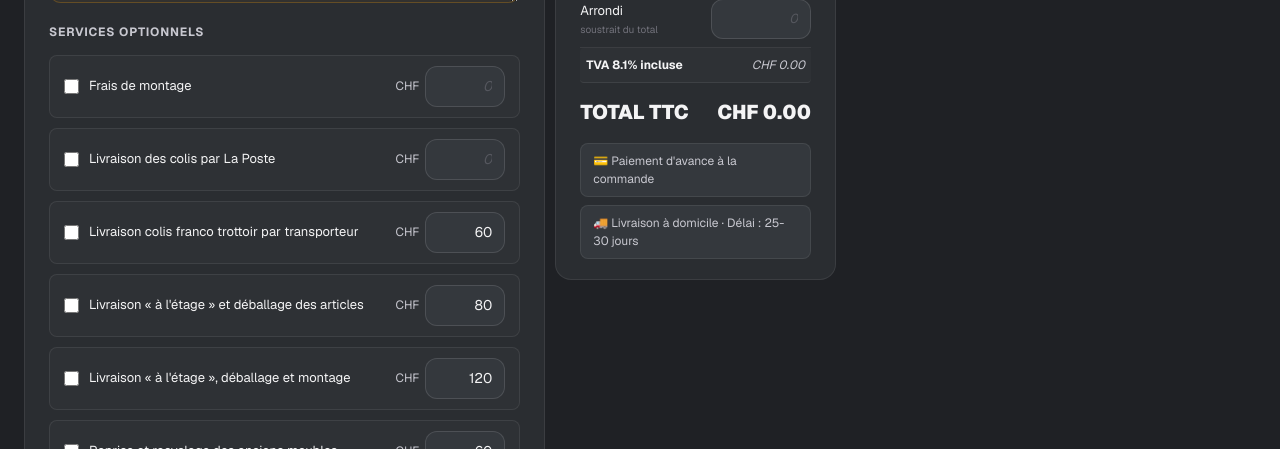
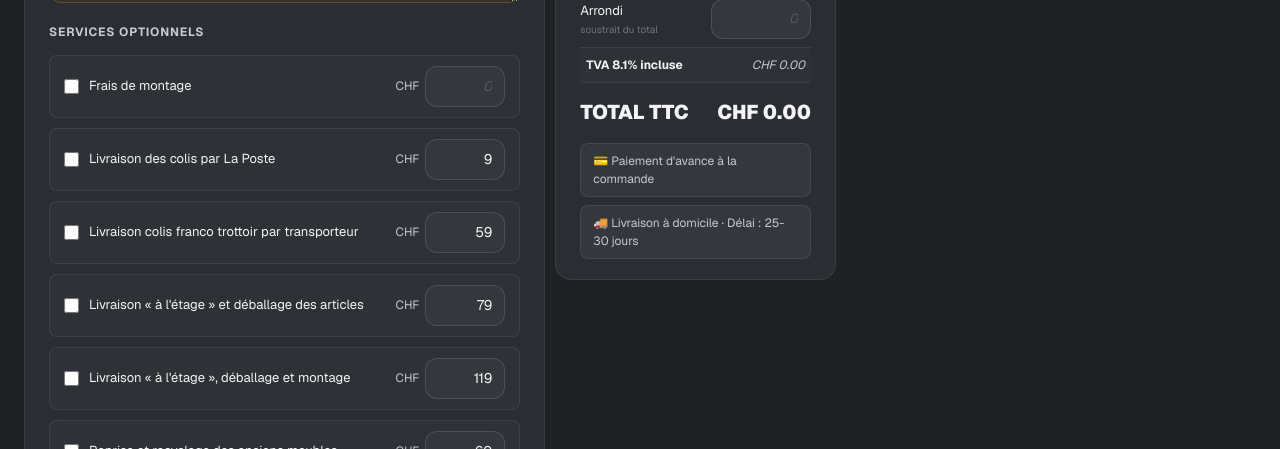
Before and after one commit to thierrystricker-crypto/jardin-confort-formulaire, a Next.js app: page /offres/nouveau in a window 1280 px wide. Shown: the part 1703-2152 px from the top of the page. Built offline with nearby package versions, Linux system fonts and the light colour scheme.

Commit message:
feat(services): mise a jour prix par defaut (poste 9, trottoir 59, etage 79, etage_montage 119)

```diff
--- a/app/offres/nouveau/page.tsx
+++ b/app/offres/nouveau/page.tsx
@@ -85,10 +85,10 @@ type DraftSnapshot = {
 // ── Services selon le document Jardin-Confort ──
 const serviceOptions = [
   { code: "montage",       label: "Frais de montage",                                    defaultPrice: "" as unknown as number  },
-  { code: "poste",         label: "Livraison des colis par La Poste",                    defaultPrice: "" as unknown as number  },
-  { code: "trottoir",      label: "Livraison colis franco trottoir par transporteur",    defaultPrice: 60  },
-  { code: "etage",         label: "Livraison « à l'étage » et déballage des articles",  defaultPrice: 80  },
-  { code: "etage_montage", label: "Livraison « à l'étage », déballage et montage",      defaultPrice: 120 },
+  { code: "poste",         label: "Livraison des colis par La Poste",                    defaultPrice: 9  },
+  { code: "trottoir",      label: "Livraison colis franco trottoir par transporteur",    defaultPrice: 59  },
+  { code: "etage",         label: "Livraison « à l'étage » et déballage des articles",  defaultPrice: 79  },
+  { code: "etage_montage", label: "Livraison « à l'étage », déballage et montage",      defaultPrice: 119 },
   { code: "reprise",       label: "Reprise et recyclage des anciens meubles",            defaultPrice: 60  },
 ];
 
```
